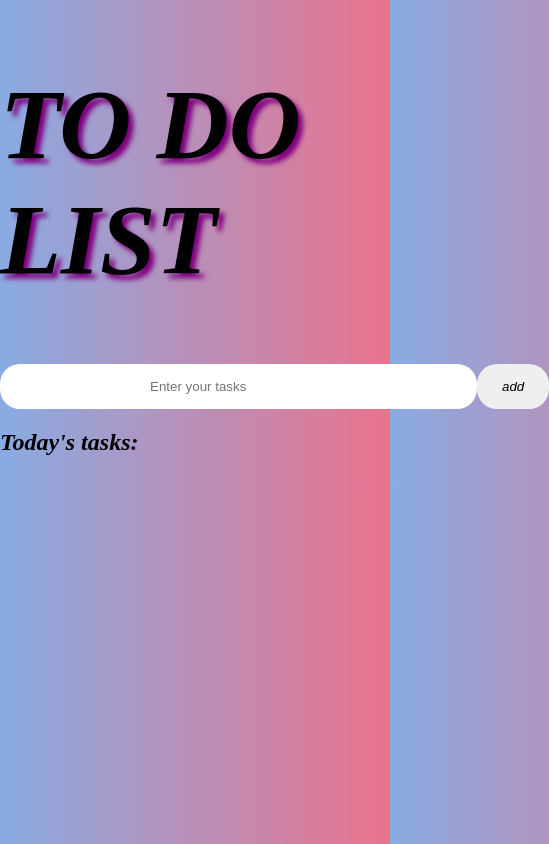
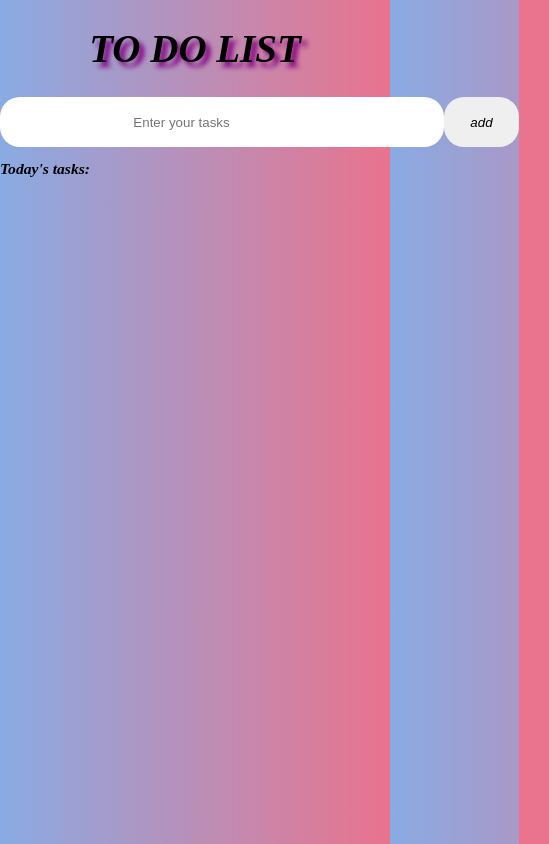
Before and after one commit to misscidella/to-do-list, a plain HTML site: page index.html in a window 390 px wide. Shown: the whole page, 549 px wide, since content can reach past the window. Drawn offline with Linux system fonts and the light colour scheme.

Commit message:
changed the background for mobile

```diff
--- a/style.css
+++ b/style.css
@@ -5,11 +5,14 @@
 }
 body
 {
-font-style: italic;
-margin: 0;
-padding: 0;
-color: black;
-background: linear-gradient(to right, #89ABE3, #EA738D);
+	height: 100%;
+	width: auto;
+	background-size: cover;
+	font-style: italic;
+	margin: 0;
+	padding: 0;
+	color: black;
+	background: linear-gradient(to right, #89ABE3, #EA738D);
 
 }
 #delete-button
@@ -26,8 +29,12 @@ h1
 	font-family: "Times New Romans";
 	text-shadow:  5px 5px 5px purple;
 	display: flex;
-	font-size: 100px;
+	font-size: 10vw;
 	justify-content: center;
+}
+h2
+{
+	font-size: 4vw;
 }
 
 .container
@@ -39,16 +46,18 @@ h1
 }
 input
 {
-	padding: 15px 150px;
+	padding: 1.3em 10em;
 	border-radius: 20px;
 	border: none;
+	font-style: 4vwS;
 	outline-color: #9d2d9d;
 
 }
 #addbutton
 {
+	display: inline-block;
 	font-style: italic;
-	padding: 15px 25px;
+	padding: 1.3em 2em;
 	border-radius: 20px;
 	border: none;
 }
@@ -79,3 +88,11 @@ button:hover
 {
 	text-decoration: line-through;
 }
+@media (max-width: 600px)
+{
+	body
+{
+	background-color:#EA738D;
+
+}
+}
```
